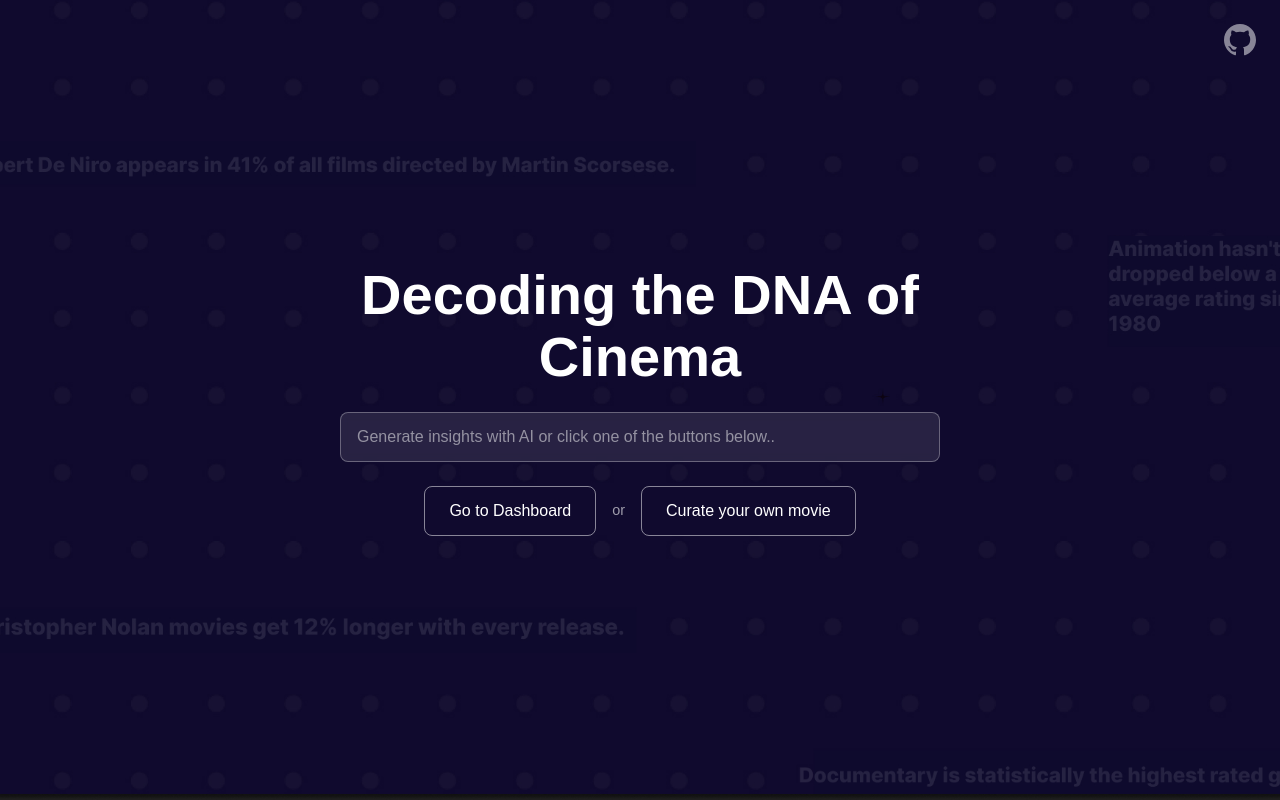
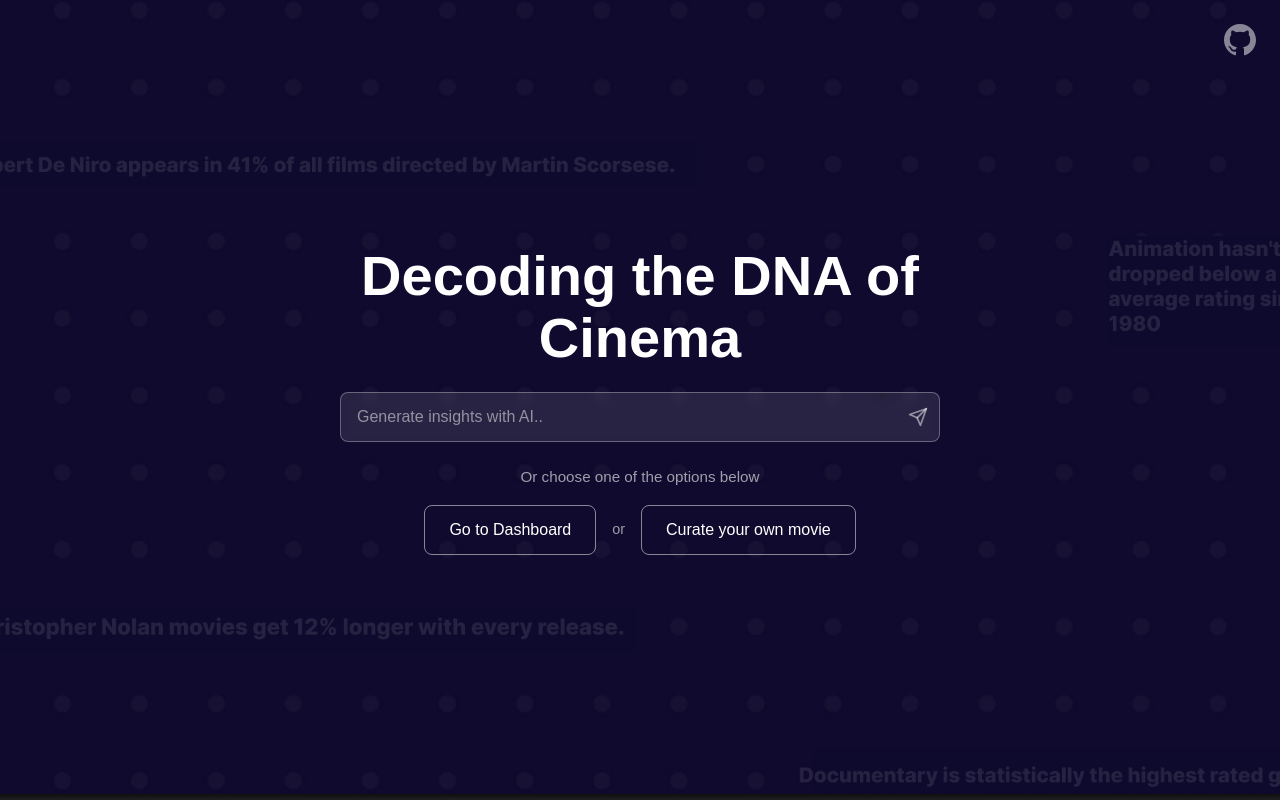
Before and after one commit to vedanthanekar45/kinoji, a Svelte app in the folder ui/: page / in a window 1280 px wide. Built offline with nearby package versions, Linux system fonts and the light colour scheme; a web font is replaced by a local one.

Commit message:
chore: minor ui enhancements

```diff
--- a/ui/src/App.svelte
+++ b/ui/src/App.svelte
@@ -19,8 +19,18 @@
     <h1>Decoding the DNA of Cinema</h1>
 
     <div class="search-container">
-      <input type="text" placeholder="Generate insights with AI or click one of the buttons below.." class="search-input" />
+      <div class="search-wrapper">
+        <input type="text" placeholder="Generate insights with AI.." class="search-input" />
+        <button class="send-btn" aria-label="Send">
+          <svg xmlns="http://www.w3.org/2000/svg" width="20" height="20" viewBox="0 0 24 24" fill="none" stroke="currentColor" stroke-width="2" stroke-linecap="round" stroke-linejoin="round">
+            <line x1="22" y1="2" x2="11" y2="13"></line>
+            <polygon points="22 2 15 22 11 13 2 9 22 2"></polygon>
+          </svg>
+        </button>
+      </div>
     </div>
+
+    <p class="options-text">Or choose one of the options below</p>
 
     <div class="buttons-container">
       <button class="btn btn-primary">Go to Dashboard</button>
@@ -72,12 +82,17 @@
     padding: 0 1rem;
   }
 
+  .search-wrapper {
+    position: relative;
+    width: 100%;
+    max-width: 600px;
+  }
+
   .search-input {
     width: 100%;
-    max-width: 600px;
-    padding: 0.75rem 1rem;
+    padding: 0.75rem 3rem 0.75rem 1rem;
     border: 1px solid rgba(255, 255, 255, 0.3);
-    border-radius: 8px 8px 8px 8px;
+    border-radius: 8px;
     background: rgba(255, 255, 255, 0.1);
     color: white;
     font-size: 1rem;
@@ -87,6 +102,26 @@
 
   .search-input::placeholder {
     color: rgba(255, 255, 255, 0.5);
+  }
+
+  .send-btn {
+    position: absolute;
+    right: 0.5rem;
+    top: 50%;
+    transform: translateY(-50%);
+    background: transparent;
+    border: none;
+    color: rgba(255, 255, 255, 0.5);
+    cursor: pointer;
+    padding: 0.25rem;
+    display: flex;
+    align-items: center;
+    justify-content: center;
+    transition: color 0.2s ease;
+  }
+
+  .send-btn:hover {
+    color: white;
   }
 
   /* Buttons */
@@ -135,6 +170,12 @@
     font-size: 0.9rem;
   }
 
+  .options-text {
+    color: rgba(255, 255, 255, 0.6);
+    font-size: 0.95rem;
+    margin-bottom: 1rem;
+  }
+
   /* GitHub link */
   .github-link {
     position: absolute;
@@ -152,6 +193,10 @@
 
   /* Mobile styles */
   @media (max-width: 600px) {
+    .landing {
+      background-image: url('/kinoji_mob.png');
+    }
+
     h1 {
       margin-bottom: 1rem;
     }
```
Also changed, not shown: ui/public/kinoji_mob.png (added).
